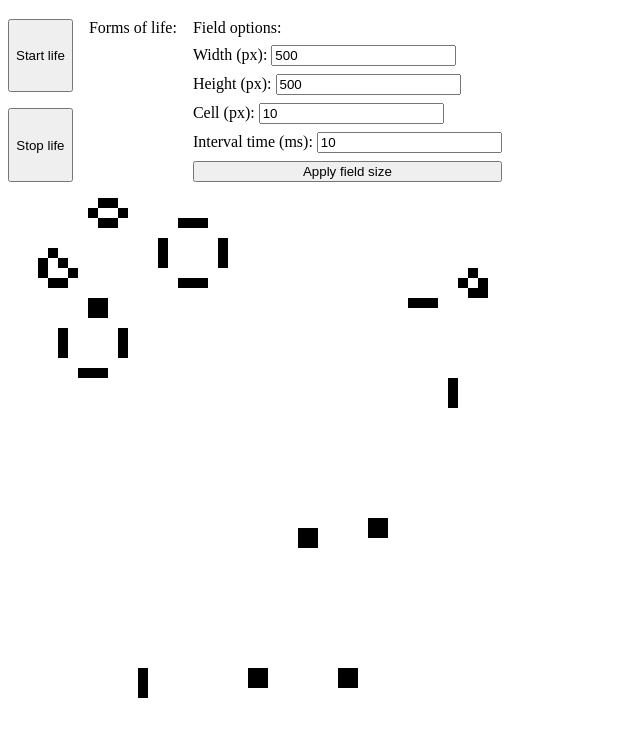
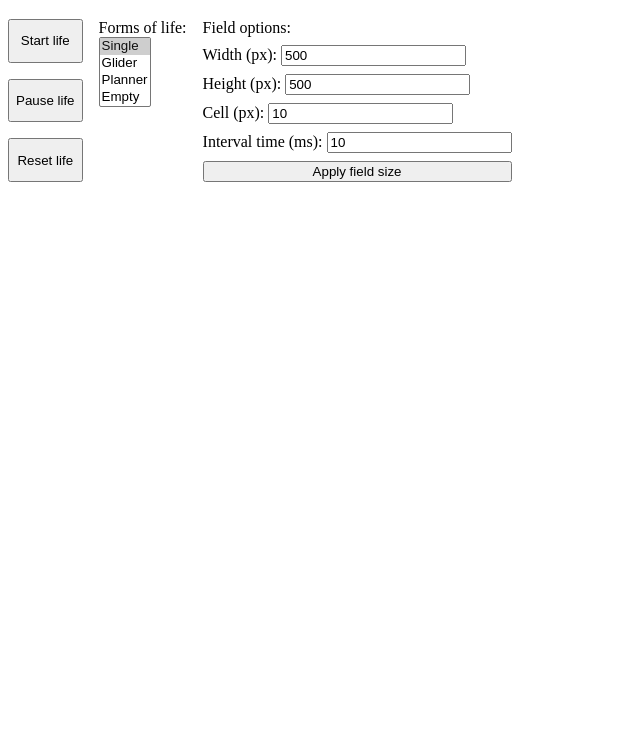
Before and after one commit to IlyaRedkin/game-of-life, a website: page index.html in a window 1280 px wide. Both pictures are taken after a click on the button "Start life". Shown: the part 61-798 px from the top of the page, without its empty margins (0-640 px from the left). Drawn offline with Linux system fonts and the light colour scheme.

Commit message:
feat: added default presets

```diff
--- a/canvas.js
+++ b/canvas.js
@@ -14,13 +14,11 @@ const getFieldSize = ({ width: widthCount, height: heightCount }) => {
   return { width, height }
 }
 
-const drawGrid = ({ i, j, x, y, context, dataMap }) => {
-  const startXpx = j * cellSizePx;
-  const startYpx = i * cellSizePx;
+const drawGrid = ({ y, x, context, pointState }) => {
     // "life" rect
   context.beginPath();
-  context.fillStyle = dataMap?.[y]?.[x] === '1' ? '#000000' : '#FFFFFF';
-  context.fillRect(startXpx, startYpx, cellSizePx, cellSizePx);
+  context.fillStyle = pointState === '1' ? '#000000' : '#FFFFFF';
+  context.fillRect(x, y, cellSizePx, cellSizePx);
 }
 
 const getCellPoint = (px) => parseInt(px/cellSizePx, 10)
@@ -34,7 +32,25 @@ const updateGrid = ({ from, to, context, dataMap }) => {
 
   for (let i = iFrom; i < iTo; i++) {
     for (let j = jFrom; j < jTo; j++) {
-      drawGrid({ y: i, x: j, i: i - iFrom, j: j - jFrom,  context, dataMap })
+      drawGrid({
+        y: (i - iFrom) * cellSizePx,
+        x: (j - jFrom) * cellSizePx,
+        context,
+        pointState: dataMap?.[i]?.[j]
+      })
     }
   }
 }
+
+const drawLifeForm = (startPoint, lifeMap, context) => {
+  Object.entries(lifeMap).forEach(([indexY, lineX]) => {
+    Object.entries(lineX).forEach(([indexX, state]) => {
+      drawGrid({
+        y: startPoint.y + Number(indexY) * cellSizePx ,
+        x: startPoint.x + Number(indexX) * cellSizePx,
+        context,
+        pointState: state
+      })
+    })
+  }, [])
+}
--- /dev/null
+++ b/figures/collection.js
@@ -0,0 +1,6 @@
+const FORM_LIFE_COLLECTION = {
+  glider: gliderMap,
+  planner: plannerMap,
+  single: singleMap,
+  empty: emptyMap,
+}
--- /dev/null
+++ b/figures/empty.js
@@ -0,0 +1,5 @@
+const empty = [
+  ['0'],
+]
+
+const emptyMap = {0: {0: '0 '}}
--- a/figures/glider.js
+++ b/figures/glider.js
@@ -1,14 +1,7 @@
 const glider = [
-  ['0', '0', '0', '0', '0', '0', '0', '0', '0', '0', '0'],
-  ['0', '0', '1', '0', '0', '0', '0', '0', '0', '0', '0'],
-  ['0', '0', '0', '1', '0', '0', '0', '0', '0', '0', '0'],
-  ['0', '1', '1', '1', '0', '0', '0', '0', '0', '0', '0'],
-  ['0', '0', '0', '0', '0', '0', '0', '0', '0', '0', '0'],
-  ['0', '0', '0', '0', '0', '0', '0', '0', '0', '0', '0'],
-  ['0', '0', '0', '0', '0', '0', '0', '0', '0', '0', '0'],
-  ['0', '0', '0', '0', '0', '0', '0', '0', '0', '0', '0'],
-  ['0', '0', '0', '0', '0', '0', '0', '0', '0', '0', '0'],
-  ['0', '0', '0', '0', '0', '0', '0', '0', '0', '0', '0'],
+  ['0', '1', '0'],
+  ['0', '0', '1'],
+  ['1', '1', '1'],
 ]
 
 const gliderMap = getObjectFromArray(glider)
--- a/figures/planner.js
+++ b/figures/planner.js
@@ -1,11 +1,7 @@
 const planner = [
-  ['0', '0', '0', '0', '0'],
-  ['0', '0', '0', '0', '0'],
-  ['0', '0', '0', '0', '0'],
-  ['0', '0', '0', '1', '0'],
-  ['0', '0', '0', '1', '1'],
-  ['0', '0', '1', '1', '0'],
-  ['0', '0', '0', '0', '0'],
+  ['0', '1', '0'],
+  ['0', '1', '1'],
+  ['1', '1', '0'],
 ]
 
 const plannerMap = getObjectFromArray(planner)
--- /dev/null
+++ b/figures/single.js
@@ -0,0 +1,5 @@
+const single = [
+  ['1'],
+]
+
+const singleMap = getObjectFromArray(single)
--- a/index.css
+++ b/index.css
@@ -16,6 +16,8 @@
 #field-area {}
 #canvas {
   /*position: absolute;*/
+  cursor: none;
+  z-index: 1;
 }
 
 .field-controls {
--- a/index.html
+++ b/index.html
@@ -10,6 +10,9 @@
 <script type="text/javascript" src="utils.js"></script>
 <script type="text/javascript" src="figures/glider.js"></script>
 <script type="text/javascript" src="figures/planner.js"></script>
+<script type="text/javascript" src="figures/single.js"></script>
+<script type="text/javascript" src="figures/empty.js"></script>
+<script type="text/javascript" src="figures/collection.js"></script>
 <script type="text/javascript" src="index.js"></script>
 <script type="text/javascript" src="canvas.js"></script>
 <script>
@@ -18,6 +21,12 @@
   let heightPx = 500;
   let cellSizePx = 10;
   let intervalTime = 10;
+  let selectedFormOfLife = null;
+  let cycleAliveMap = {};
+</script>
+<script>
+  // util variables
+  let referencePoint = {y: 0, x:0};
 </script>
 <script>
   window.onload = function () {
@@ -39,6 +48,10 @@
     canvasContext = getCanvasContext({width: scrollContainer?.clientWidth, height: scrollContainer?.clientHeight})
   }
 
+  function clearCanvas () {
+    canvasContext.clearRect(0, 0, scrollContainer?.clientWidth, scrollContainer?.clientHeight)
+  }
+
   function updateFieldArea() {
     scrollEl = document.querySelector("#field-area");
     scrollEl.style.width = `${widthPx}px`
@@ -47,7 +60,17 @@
     from = {x: 0, y: 0};
     to = {x: widthPx, y: heightPx}
 
-    canvasContext.clearRect(0, 0, scrollContainer?.clientWidth, scrollContainer?.clientHeight)
+    clearCanvas()
+  }
+
+  function updateGridHandler() {
+    clearCanvas()
+    updateGrid({
+      from,
+      to,
+      context: canvasContext,
+      dataMap: cycleAliveMap
+    });
   }
 
   function initPage() {
@@ -60,12 +83,32 @@
       from = {x: scrollLeft, y: scrollTop};
       to = {x: scrollLeft + clientWidth, y: scrollTop + clientHeight};
     });
+
+    const canvasElement = document.querySelector('#canvas');
+    canvasElement.addEventListener("mousemove", (event) => {
+      updateGridHandler()
+      const formOfLife = FORM_LIFE_COLLECTION[selectedFormOfLife || 'single']
+      canvasContext.beginPath();
+      canvasContext.strokeStyle = 'red';
+      canvasContext.strokeRect(event.offsetX, event.offsetY, cellSizePx, cellSizePx);
+      drawLifeForm({ x: event.offsetX, y: event.offsetY}, formOfLife, canvasContext)
+      referencePoint = {y: parseInt(event.offsetY/cellSizePx, 10), x: parseInt(event.offsetX/cellSizePx, 10)}
+    });
+
+    canvasElement.addEventListener("mouseout", () => {
+      updateGridHandler()
+    });
+
+    canvasElement.addEventListener("click", () => {
+      const formOfLife = FORM_LIFE_COLLECTION[selectedFormOfLife || 'single']
+      putNewFormOfLifeIntoPool(cycleAliveMap, formOfLife, referencePoint)
+      updateGridHandler()
+    });
   }
 </script>
 <script>
   let intervalId
   let count = 0
-  let cycleAliveMap
   let pointsToCheck
   const getCycles = (data) => {
     cycleAliveMap = data
@@ -95,11 +138,21 @@
   }
 
   const startGame = () => {
-    getCycles(plannerMap)
-    // getCycles(gliderMap)
+    getCycles(cycleAliveMap)
+    const canvasElement = document.querySelector('#canvas');
+    canvasElement.style.zIndex = '1'
   }
-  const stopGame = () => {
+  const pauseGame = () => {
     clearInterval(intervalId)
+    const canvasElement = document.querySelector('#canvas');
+    canvasElement.style.zIndex = 'initial'
+  }
+  const resetGame = () => {
+    clearInterval(intervalId)
+    cycleAliveMap = {}
+    const canvasElement = document.querySelector('#canvas');
+    canvasElement.style.zIndex = 'initial'
+    clearCanvas()
   }
 
   const updateField = () => {
@@ -120,10 +173,22 @@
     <div class="field-controls">
       <div class="life-controls">
         <button onclick="startGame()">Start life</button>
-        <button onclick="stopGame()">Stop life</button>
+        <button onclick="pauseGame()">Pause life</button>
+        <button onclick="resetGame()">Reset life</button>
       </div>
       <div class="forms-of-life">
         <div>Forms of life:</div>
+        <select size="4" name="form-of-life" id="form-of-life" onchange="onFormLifeChange(this)">
+          <option selected value="single">Single</option>
+          <option value="glider">Glider</option>
+          <option value="planner">Planner</option>
+          <option value="empty">Empty</option>
+        </select>
+        <script>
+          const onFormLifeChange = (input) => {
+            selectedFormOfLife = input.value
+          }
+        </script>
       </div>
       <div class="field-inputs">
         <div>Field options:</div>
--- a/index.js
+++ b/index.js
@@ -117,28 +117,15 @@ const getPointsToCheck = (data) => {
   return [...pointList, ...initialNeighbours]
 }
 
-// const getCyclesLocal = (data) => {
-//   let count = 0
-//   let cycleAliveMap = data
-//   const pointsToCheck = getPointsToCheck(data)
-//   while(count < 10) {
-//     cycleAliveMap = getCycle({pointsToCheck, mapHeight: 100, mapWidth: 100, aliveMap: cycleAliveMap})
-//     count += 1
-//   }
-//   return cycleAliveMap
-// }
-
-// const plannerMap = {
-//   0: {
-//     1: '1'
-//   },
-//   1: {
-//     1: '1',
-//     2: '1'
-//   },
-//   2: {
-//     0: '1',
-//     1: '1'
-//   }
-// }
-// console.log('getCyclesLocal', getCyclesLocal(plannerMap))
+const putNewFormOfLifeIntoPool = (pool, formLifeMap, referencePoint) => {
+  Object.entries(formLifeMap).forEach(([indexY, xLine]) => {
+    Object.entries(xLine).forEach(([indexX, state]) => {
+      const y = Number(referencePoint.y) + Number(indexY)
+      const x = Number(referencePoint.x) + Number(indexX)
+      if (!pool[y]) {
+        pool[y] = {}
+      }
+      pool[y][x] = state
+    })
+  })
+}
```
